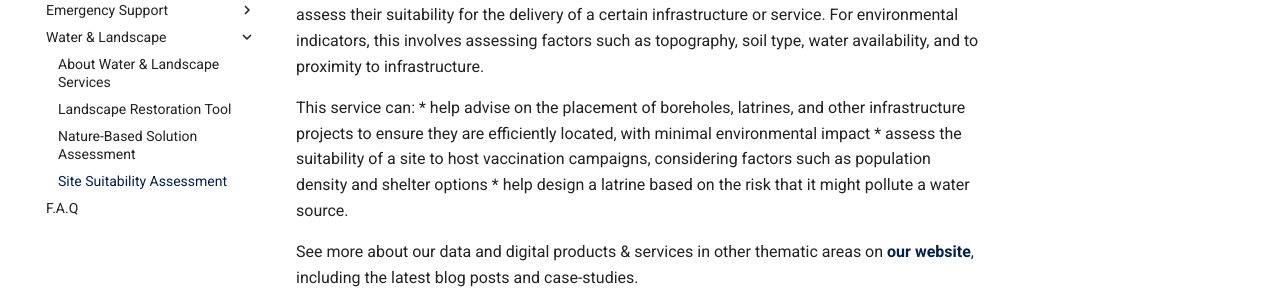
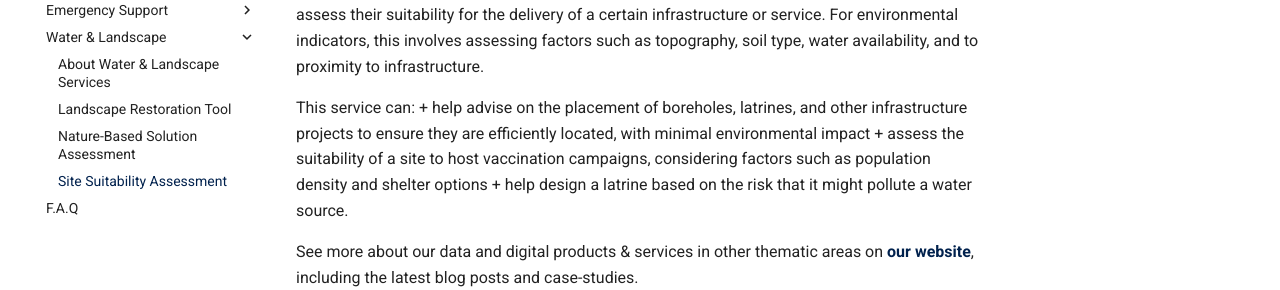
Before and after one commit to rodekruis/data-service-catalogue, an MkDocs documentation site: the page built from docs/wl/site_suitability_assessment.md, in a window 1280 px wide. Shown: the part 254-544 px from the top of the page. Built offline with MkDocs 1.6.1 and Material for MkDocs 9.7.7, drawn with Linux system fonts in a browser that asks for light colours; plug-ins that fetch from the network failed and are left out.

```diff
--- a/docs/wl/site_suitability_assessment.md
+++ b/docs/wl/site_suitability_assessment.md
@@ -4,9 +4,9 @@
 A thorough understanding of the environmental context helps decision makers plan infrastructure and service interventions that effectively and sustainably meet the needs of people affected. Within this data service, we evaluate different sites based on a set of indicators that assess their suitability for the delivery of a certain infrastructure or service. For environmental indicators, this involves assessing factors such as topography, soil type, water availability, and to proximity to infrastructure.
 
 This service can:
-* help advise on the placement of boreholes, latrines, and other infrastructure projects to ensure they are efficiently located, with minimal environmental impact
-* assess the suitability of a site to host vaccination campaigns, considering factors such as population density and shelter options
-* help design a latrine based on the risk that it might pollute a water source.
++ help advise on the placement of boreholes, latrines, and other infrastructure projects to ensure they are efficiently located, with minimal environmental impact
++ assess the suitability of a site to host vaccination campaigns, considering factors such as population density and shelter options
++ help design a latrine based on the risk that it might pollute a water source.
 
 See more about our data and digital products & services in other thematic areas on **[our website](https://510.global/)**, including the latest blog posts and case-studies.
 
```
